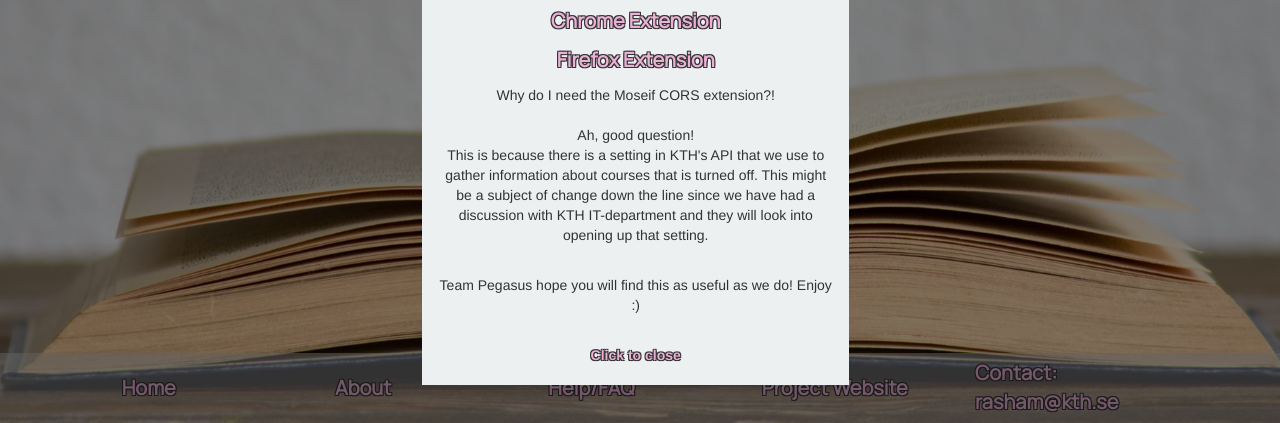
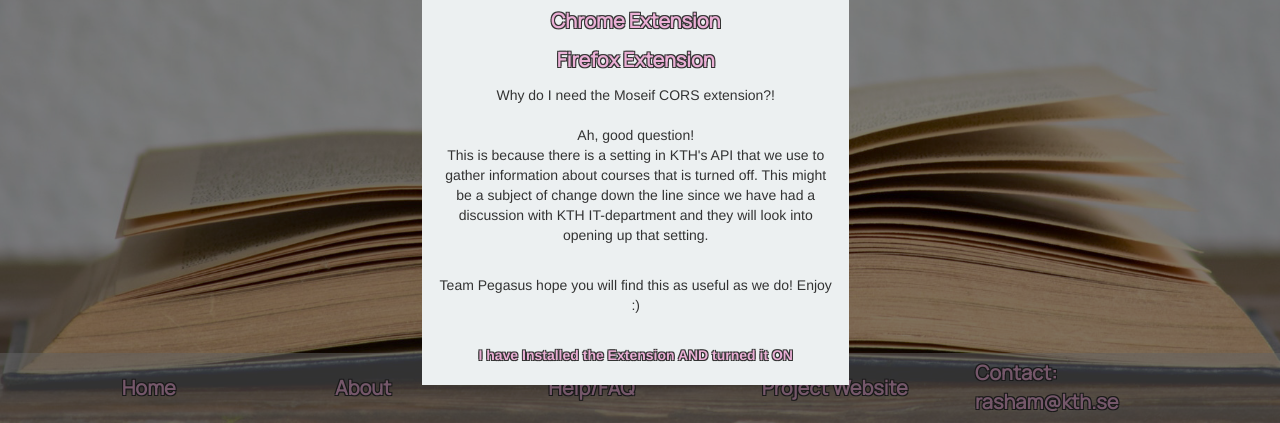
Before and after one commit to PegasusKTH/PegasusKTH.github.io, a plain HTML site: page index.html in a window 1280 px wide. Shown: the part 377-800 px from the top of the page. Drawn offline with nearby package versions, Linux system fonts and the light colour scheme; a web font is replaced by a local one.

Commit message:
popup close text changed from user feedback (#129)
* welcome popup displays information to all users instead of the Expo users

* welcome popup displays information to all users instead of the Expo users link for firefox edited

* Added links to the extesnion in the Help/FAQ page

* Popup message close text changed from feedback

```diff
--- a/index.html
+++ b/index.html
@@ -40,7 +40,7 @@
         <p> Team Pegasus hope you will find this as useful as we do! Enjoy :)</p>
         <br>
 
-        <a id="close" onclick="document.getElementById('demoPopup').style.display = 'none'">Click to close</a>
+        <a id="close" onclick="document.getElementById('demoPopup').style.display = 'none'">I have Installed the Extension AND turned it ON</a>
 
       </div>
     </div>
```
